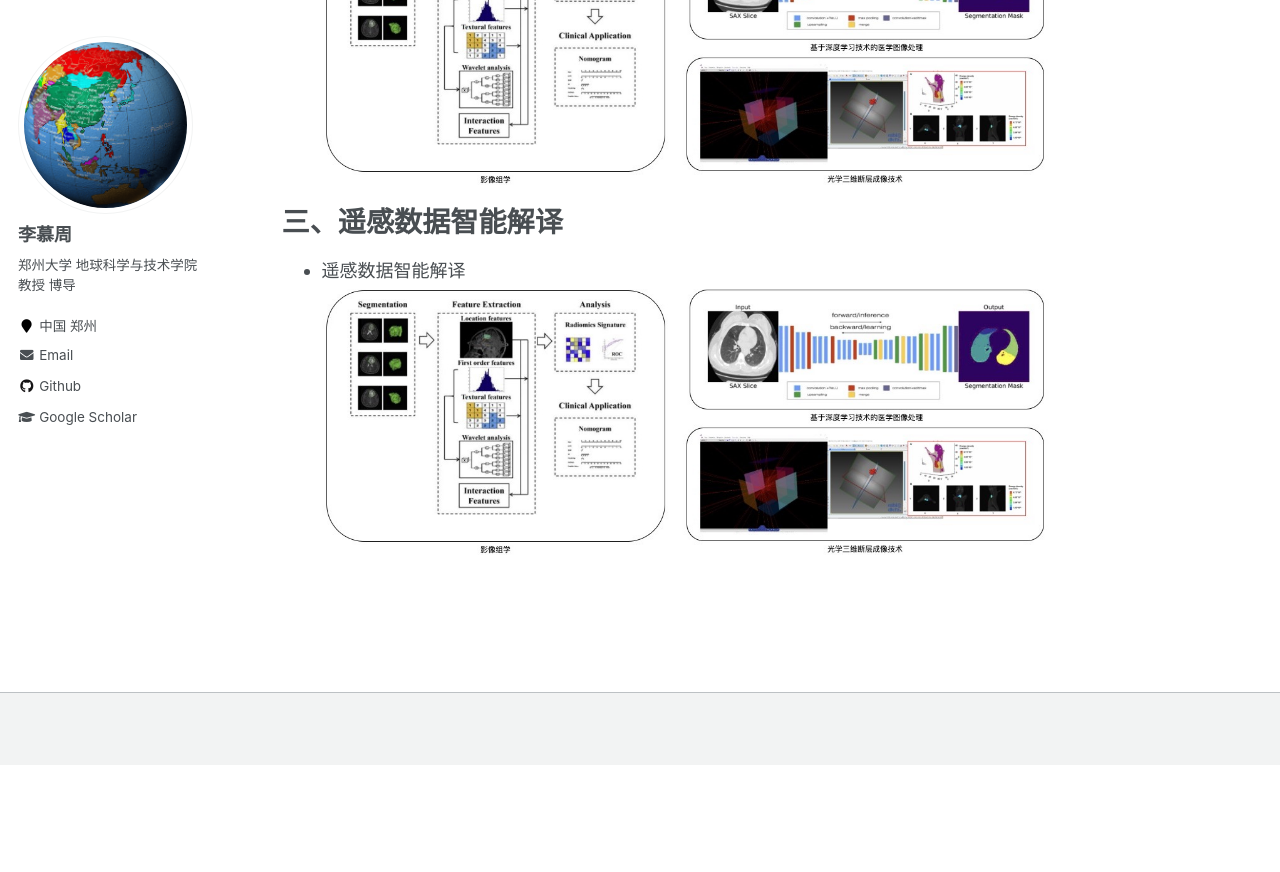
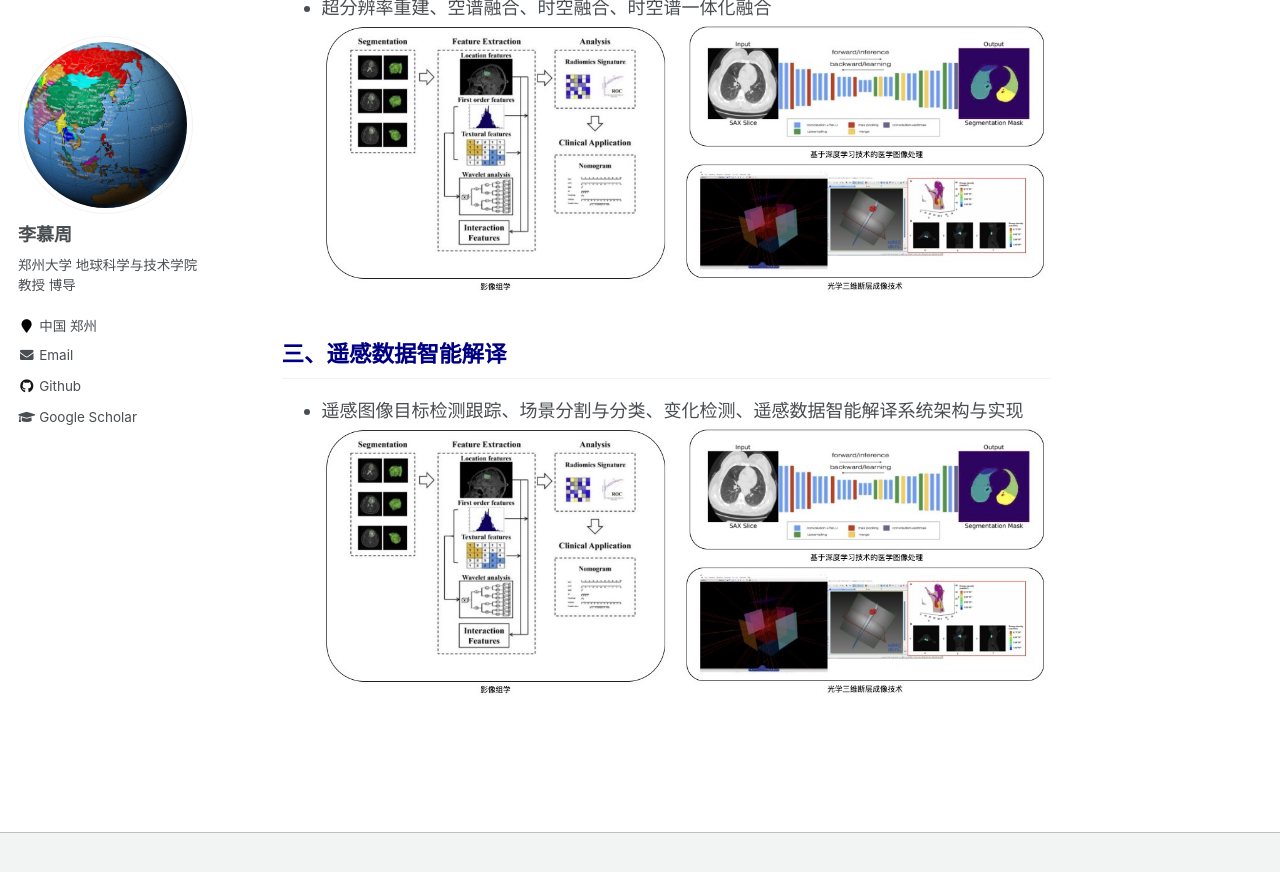
Before and after one commit to aiipslab/aiipslab.github.io, a Jekyll site: the page built from _pages/researchinterests.md, in a window 1280 px wide and 900 px high, scrolled down 928 px. Shown: the top 872 px of the window. Built offline with Jekyll 4.4.1, drawn with Linux system fonts in a browser that asks for light colours; before the commit the page ends 1693 px from its top, so only the background shows below that.

Commit message:
Update researchinterests.md

```diff
--- a/_pages/researchinterests.md
+++ b/_pages/researchinterests.md
@@ -4,21 +4,22 @@ title: ""
 permalink: /researchinterests/
 author_profile: true
 ---
-研究方向
-===
+
+<span style="color: navy">研究方向</span>
+---
 复杂场景下遥感大数据智能处理、融合与地学场景解译是国际前沿和热点问题，是人工智能与遥感科学的深度耦合，具有广泛应用价值。目前，模型驱动、数据驱动、知识-模型与数据联合驱动的方法成为人工智能赋能遥感的基本发展范式。在应用驱动背景下，迫切需要结合深度学习新进展，深入开展遥感数据获取与重建、数据融合，协同分类、目标检测跟踪、场景分割与分类、描述生成等地表要素高精度解译关键技术；同时随着新型生成式人工智能理论与方法的发展，构建遥感大数据大模型与智能解译系统，开展面向行业的遥感智能精准应用平台研发，形成国产化智能遥感领域开源生态
 
-一、遥感影像精准处理
-===
+<span style="color: navy">一、遥感影像精准处理</span>
+---
 + 多模态影像精细化处理、多模态影像定量化提升、多模态遥感数据智能处理系统(EvoIPS)
 ![avatar](/images/医学影像.jpg)
 
-二、多模态遥感数据融合
-===
+<span style="color: navy">二、多模态遥感数据融合</span>
+---
 + 超分辨率重建、空谱融合、时空融合、时空谱一体化融合
 ![avatar](/images/医学影像.jpg)
 
-三、遥感数据智能解译
-===
-+ 遥感数据智能解译
+<span style="color: navy">三、遥感数据智能解译</span>
+---
++ 遥感图像目标检测跟踪、场景分割与分类、变化检测、遥感数据智能解译系统架构与实现
 ![avatar](/images/医学影像.jpg)
```
